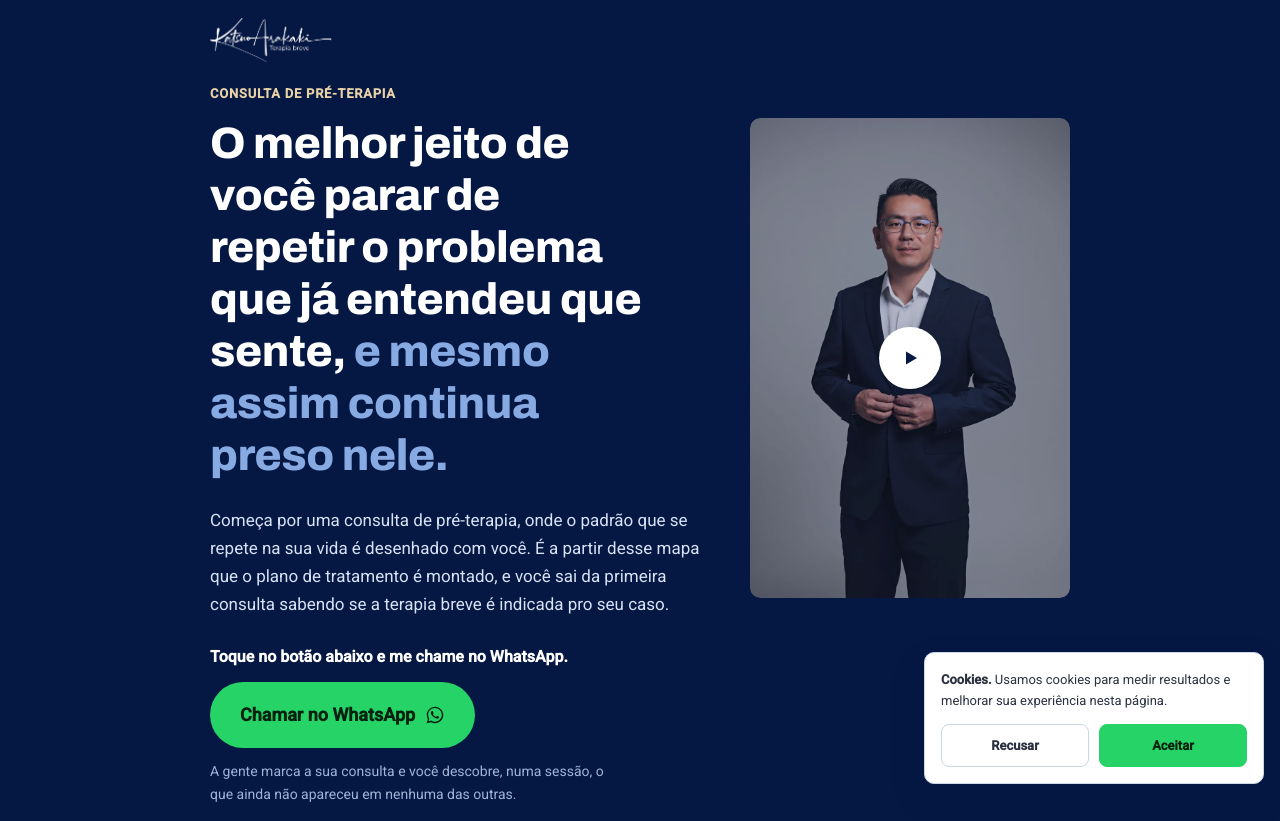
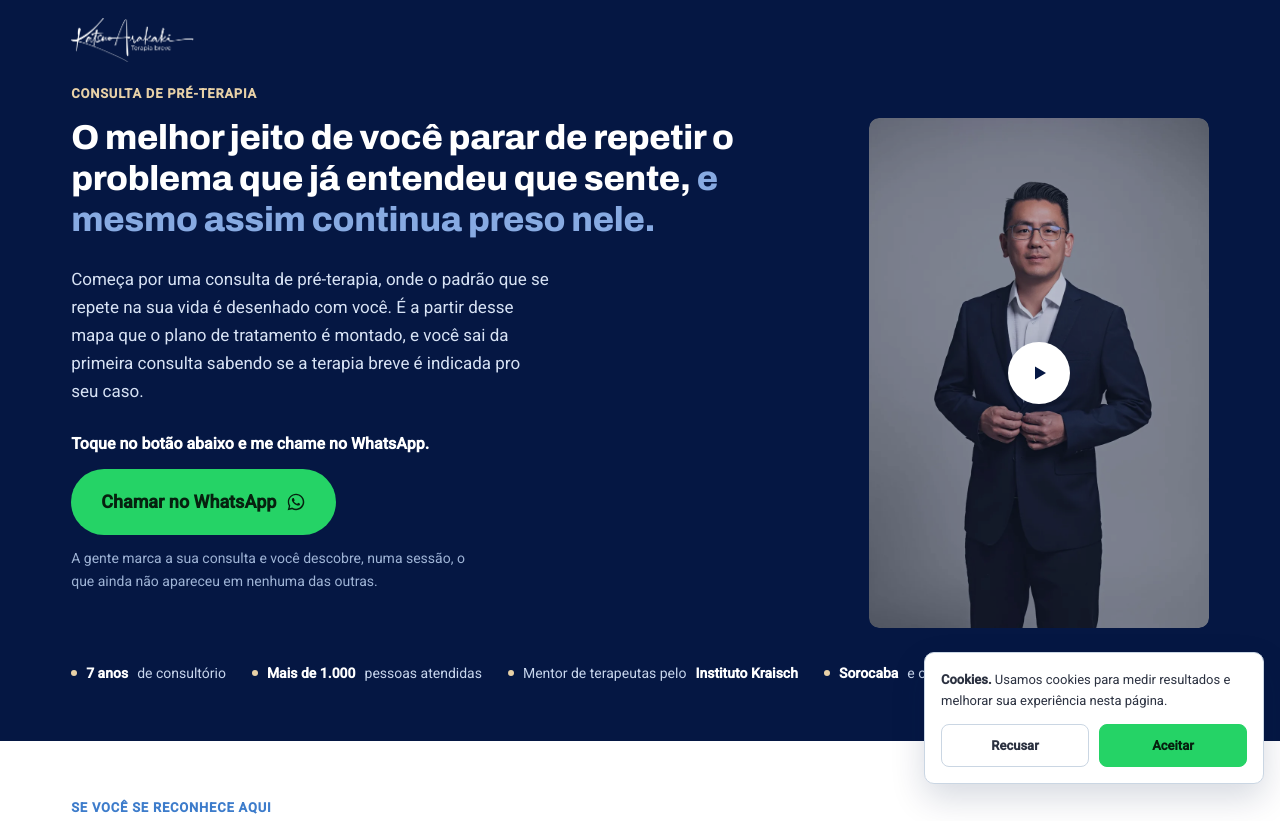
Before and after one commit to Devikison/lp-katsuo-arakaki-v2, a plain HTML site: page index.html in a window 1280 px wide. Shown: the top 821 px of the page. Drawn offline with Linux system fonts and the light colour scheme.

Commit message:
Desktop: usa mais a largura da tela, título do hero quebra em menos linhas
Container mais largo, padding lateral responsivo (clamp), título sem limite
de caracteres e com fonte um pouco menor no desktop — fica em 3-4 linhas em
vez de 5-6, e o CTA aparece sem precisar rolar a página.

Co-Authored-By: Claude Sonnet 5 <noreply@anthropic.com>

```diff
--- a/assets/css/style.css
+++ b/assets/css/style.css
@@ -22,7 +22,7 @@
   --font-title: "Archivo", "Helvetica Neue", Arial, sans-serif;
   --font-body:  "Roboto", system-ui, -apple-system, "Segoe UI", sans-serif;
 
-  --container: 900px;
+  --container: 1240px;
   --read:      680px;
   --radius:    10px;
 }
@@ -47,7 +47,7 @@ button { font: inherit; color: inherit; background: none; border: 0; padding: 0;
 .section .accent, .prose .accent { color: var(--blue-ink); }
 .visually-hidden { position: absolute; width: 1px; height: 1px; overflow: hidden; clip: rect(0 0 0 0); white-space: nowrap; }
 
-.container { width: 100%; max-width: var(--container); margin-inline: auto; padding-inline: 20px; }
+.container { width: 100%; max-width: var(--container); margin-inline: auto; padding-inline: clamp(20px, 4vw, 64px); }
 .container--read { max-width: var(--read); }
 
 /* ---------- Botão ---------- */
@@ -248,7 +248,13 @@ button { font: inherit; color: inherit; background: none; border: 0; padding: 0;
 /* ---------- Responsivo ---------- */
 @media (min-width: 760px) {
   .hero__row { flex-direction: row; gap: 40px; align-items: flex-start; }
-  .hero__col { flex: 1; }
-  .hero__photo { order: 0; margin-bottom: 0; max-width: 320px; flex: none; }
+  .hero__col { flex: 1; min-width: 0; }
+  .hero__photo { order: 0; margin-bottom: 0; max-width: 300px; flex: none; }
+  .hero h1 { max-width: none; font-size: clamp(32px, 2.7vw, 44px); }
+  .hero__sub { max-width: 50ch; }
   .who { grid-template-columns: minmax(240px, 320px) 1fr; }
 }
+
+@media (min-width: 1180px) {
+  .hero__photo { max-width: 340px; }
+}
```
